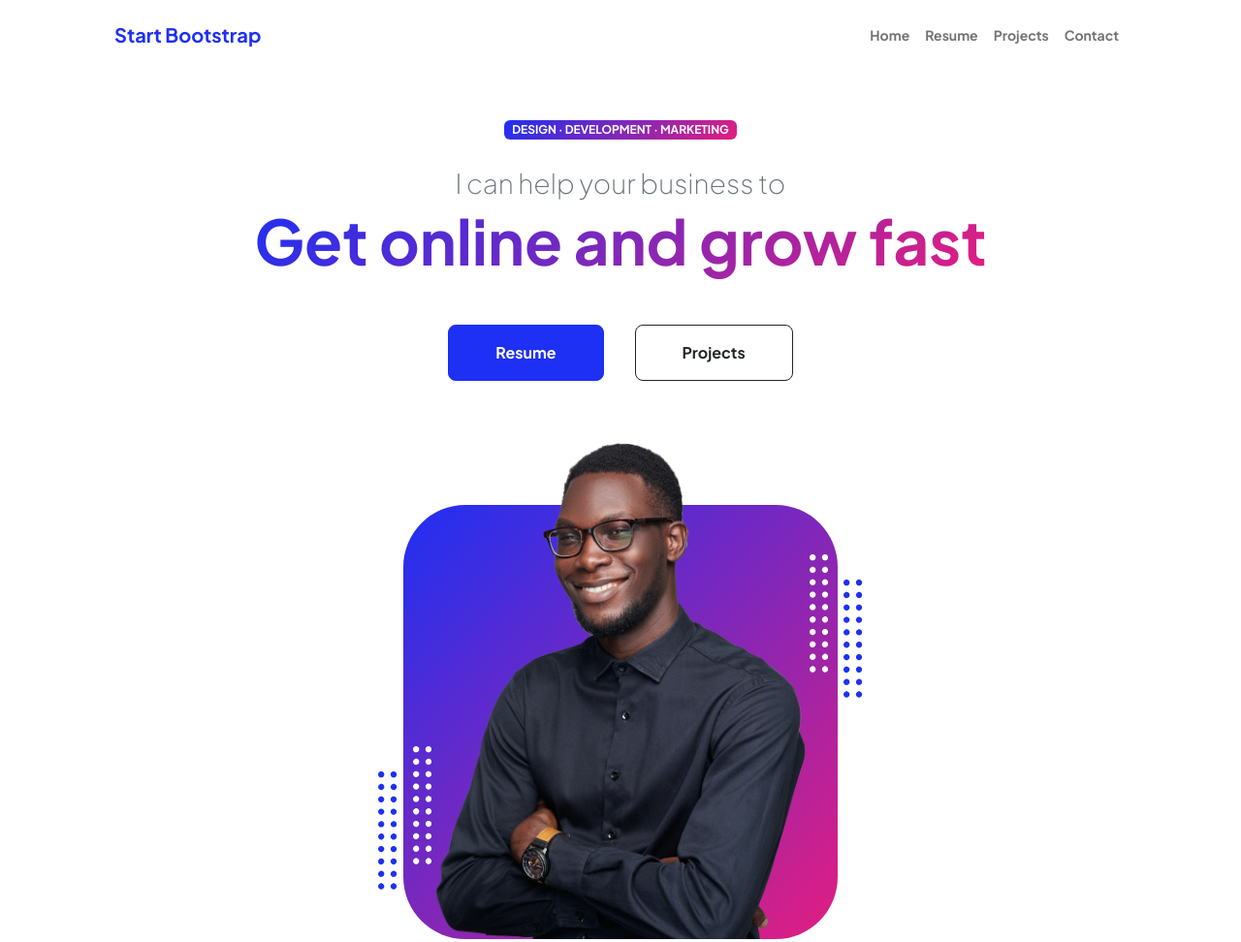
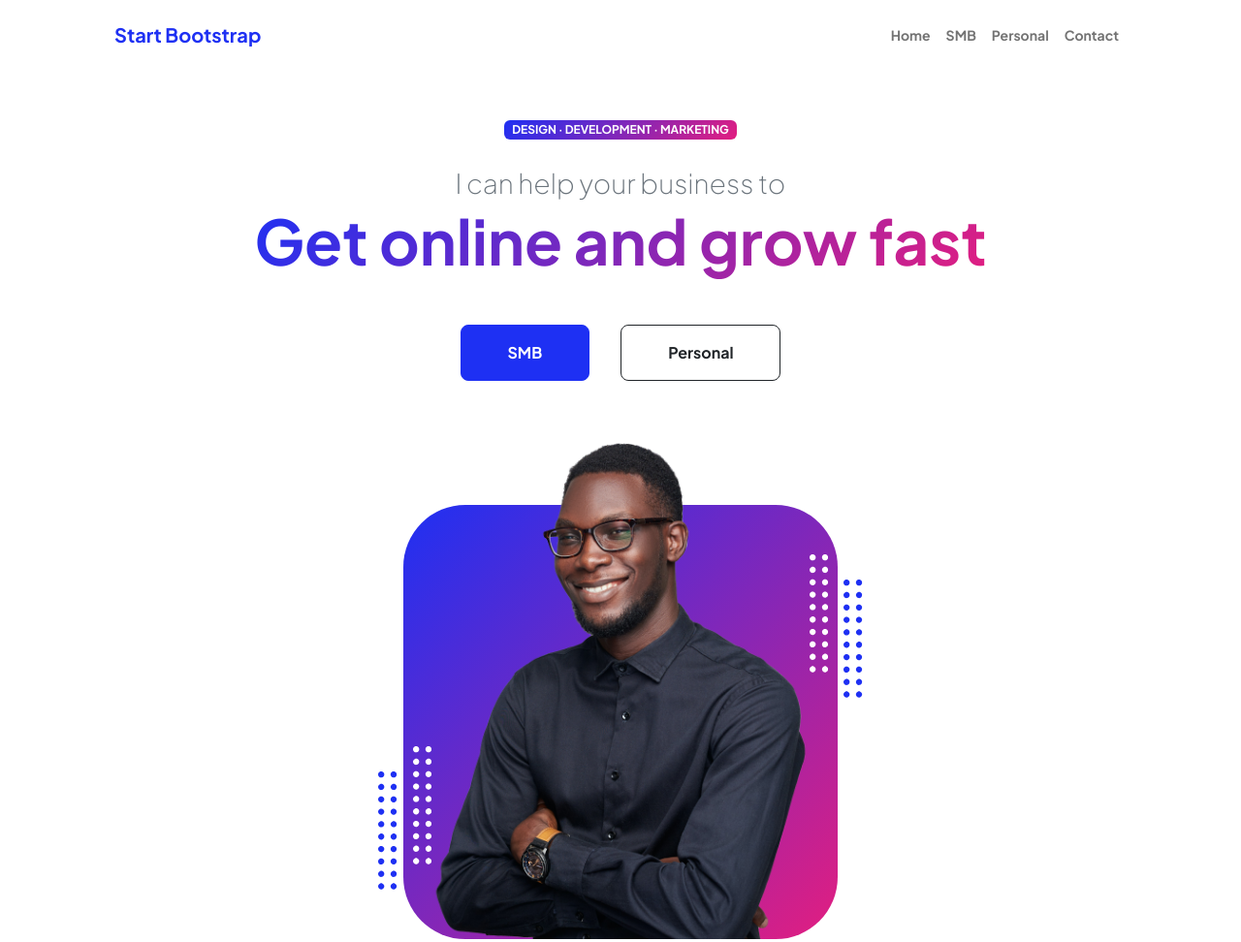
Before and after one commit to the-bearded-one/securikey, a website: page web/index.html in a window 1280 px wide. Shown: the top 972 px of the page at 97% size. Drawn offline with nearby package versions, Linux system fonts and the light colour scheme; files whose address does not match are found by name.

Commit message:
Edited Webpage Links

```diff
--- a/web/index.html
+++ b/web/index.html
@@ -27,8 +27,8 @@
                     <div class="collapse navbar-collapse" id="navbarSupportedContent">
                         <ul class="navbar-nav ms-auto mb-2 mb-lg-0 small fw-bolder">
                             <li class="nav-item"><a class="nav-link" href="index.html">Home</a></li>
-                            <li class="nav-item"><a class="nav-link" href="resume.html">Resume</a></li>
-                            <li class="nav-item"><a class="nav-link" href="projects.html">Projects</a></li>
+                            <li class="nav-item"><a class="nav-link" href="smb.html">SMB</a></li>
+                            <li class="nav-item"><a class="nav-link" href="personal.html">Personal</a></li>
                             <li class="nav-item"><a class="nav-link" href="contact.html">Contact</a></li>
                         </ul>
                     </div>
@@ -45,8 +45,8 @@
                                 <div class="fs-3 fw-light text-muted">I can help your business to</div>
                                 <h1 class="display-3 fw-bolder mb-5"><span class="text-gradient d-inline">Get online and grow fast</span></h1>
                                 <div class="d-grid gap-3 d-sm-flex justify-content-sm-center justify-content-xxl-start mb-3">
-                                    <a class="btn btn-primary btn-lg px-5 py-3 me-sm-3 fs-6 fw-bolder" href="resume.html">Resume</a>
-                                    <a class="btn btn-outline-dark btn-lg px-5 py-3 fs-6 fw-bolder" href="projects.html">Projects</a>
+                                    <a class="btn btn-primary btn-lg px-5 py-3 me-sm-3 fs-6 fw-bolder" href="smb.html">SMB</a>
+                                    <a class="btn btn-outline-dark btn-lg px-5 py-3 fs-6 fw-bolder" href="personal.html">Personal</a>
                                 </div>
                             </div>
                         </div>
```
Also changed, not shown: web/personal.html (renamed from web/projects.html, +2 -2 lines), web/smb.html (renamed from web/resume.html, +2 -2 lines).
